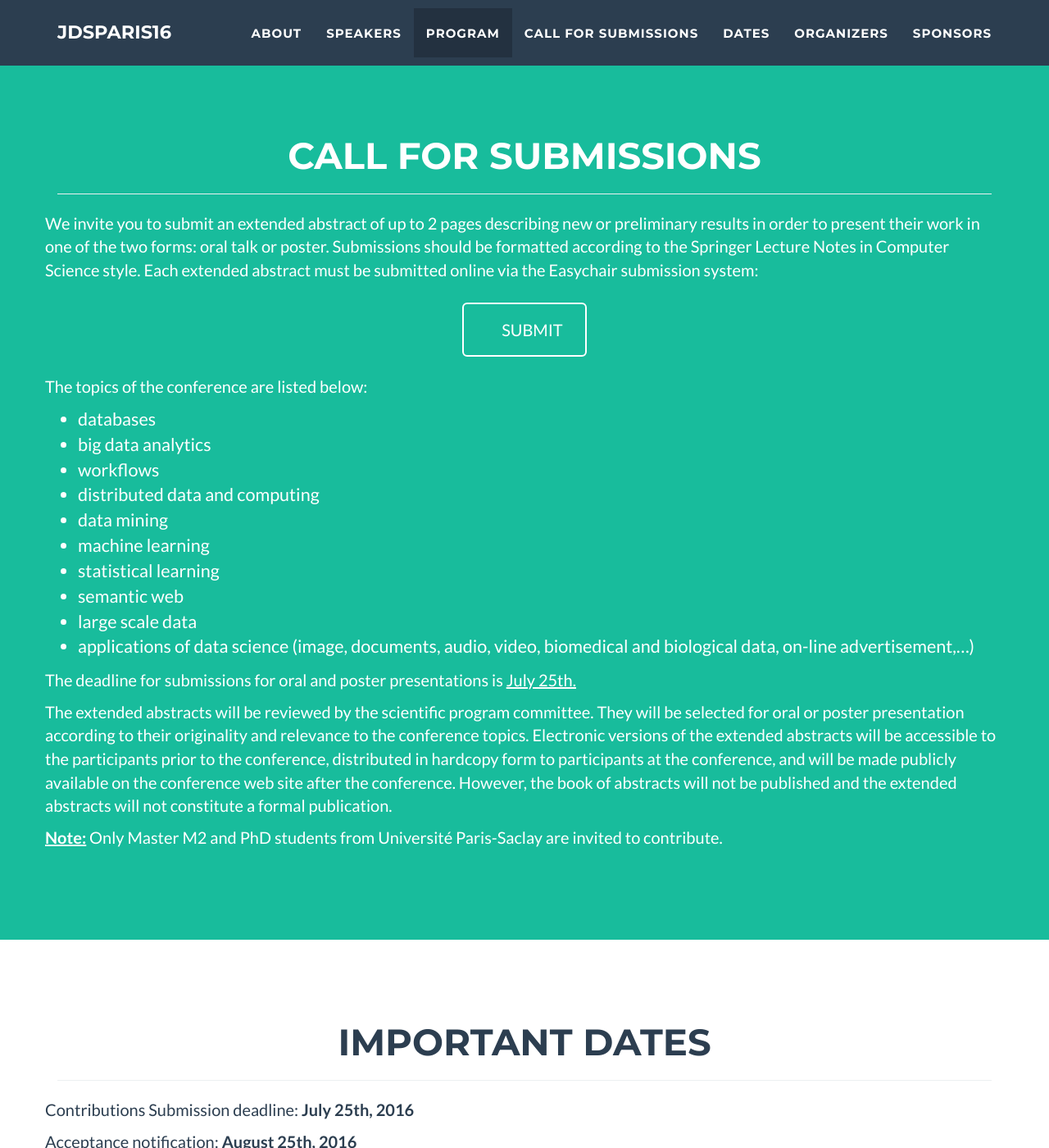
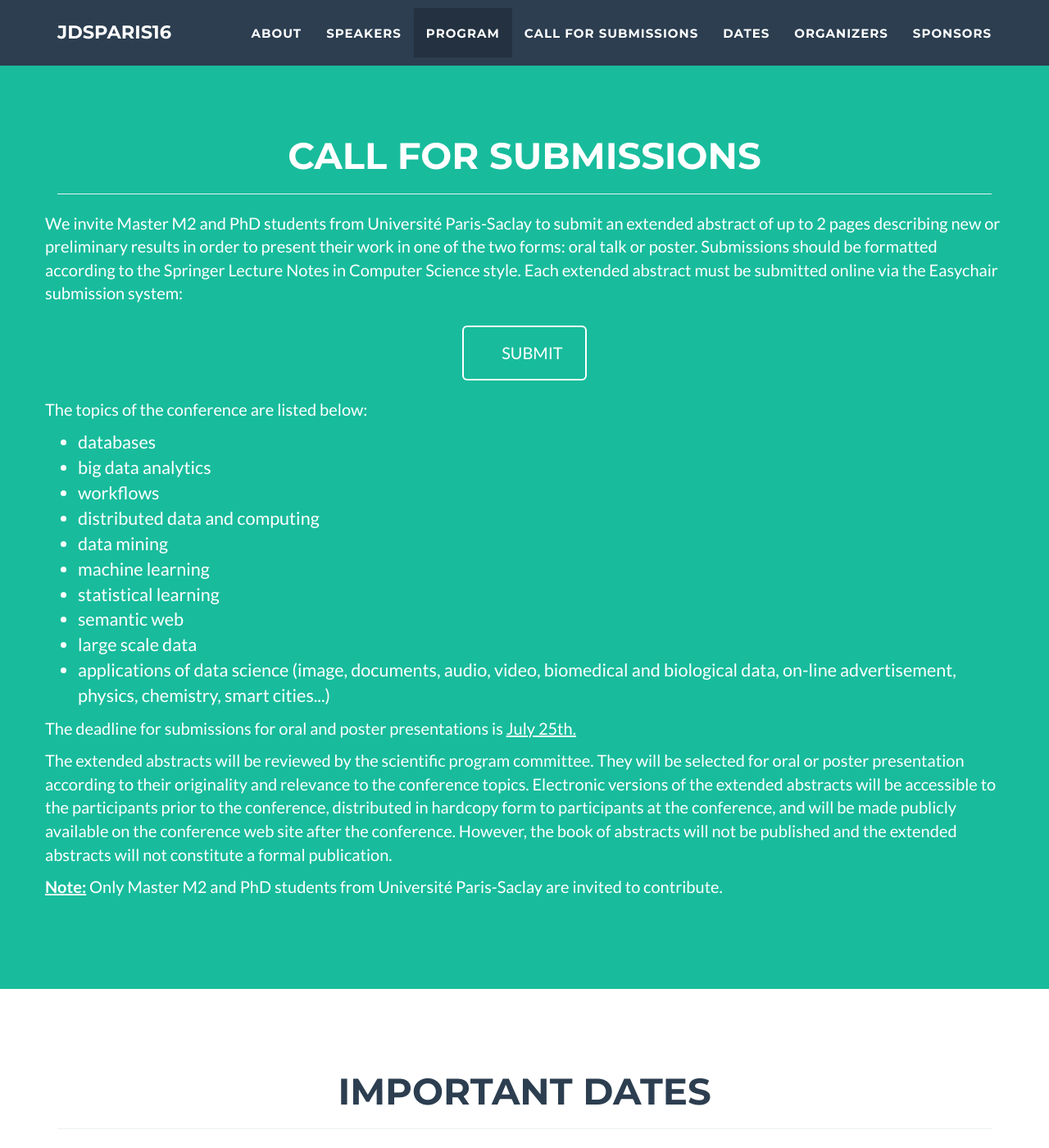
Before and after one commit to bigmine/jDSParis16, a Jekyll site: the page built from index.html, in a window 1280 px wide and 1400 px high, scrolled down 2186 px. Shown: the whole window at 82% size. Built offline with Jekyll 4.4.1, drawn with Linux system fonts in a browser that asks for light colours.

Commit message:
Update call

```diff
--- a/_includes/call.html
+++ b/_includes/call.html
@@ -8,7 +8,7 @@
                 </div>
             </div>
             <div class="row">
-                  <p>We invite you to submit an extended abstract of up to 2 pages describing new or preliminary results in order to present their work in one of the two forms: oral talk or poster.  Submissions should be formatted according to the Springer Lecture Notes in Computer Science style. Each extended abstract must be submitted online via the Easychair submission system:</p>
+                  <p>We invite Master M2 and PhD students from Université Paris-Saclay to submit an extended abstract of up to 2 pages describing new or preliminary results in order to present their work in one of the two forms: oral talk or poster.  Submissions should be formatted according to the Springer Lecture Notes in Computer Science style. Each extended abstract must be submitted online via the Easychair submission system:</p>
                   <div style="text-align:center;">
                     <a href="https://easychair.org/conferences/?conf=jdsparis16" class="btn btn-lg btn-outline" role="button">
                       <i class="fa-file-text-o"></i> SUBMIT
@@ -28,7 +28,7 @@
                     <li>statistical learning</li>
                     <li>semantic web</li>
                     <li>large scale data</li>
-                    <li>applications of data science (image, documents, audio, video, biomedical and biological data, on-line advertisement,…)</li></big></big>
+                    <li>applications of data science (image, documents, audio, video, biomedical and biological data, on-line advertisement, physics, chemistry, smart cities...)</li></big></big>
                   </ul></p>
                   <p>The deadline for submissions for oral and poster presentations is <u>July 25th.</u></p>
                   <p>The extended abstracts will be reviewed by the scientific program committee. They will be selected for oral or poster presentation according to their originality and relevance to the conference topics. Electronic versions of the extended abstracts will be accessible to the participants prior to the conference, distributed in hardcopy form to participants at the conference, and will be made publicly available on the conference web site after the conference. However, the book of abstracts will not be published and the extended abstracts will not constitute a formal publication.</p>
```
